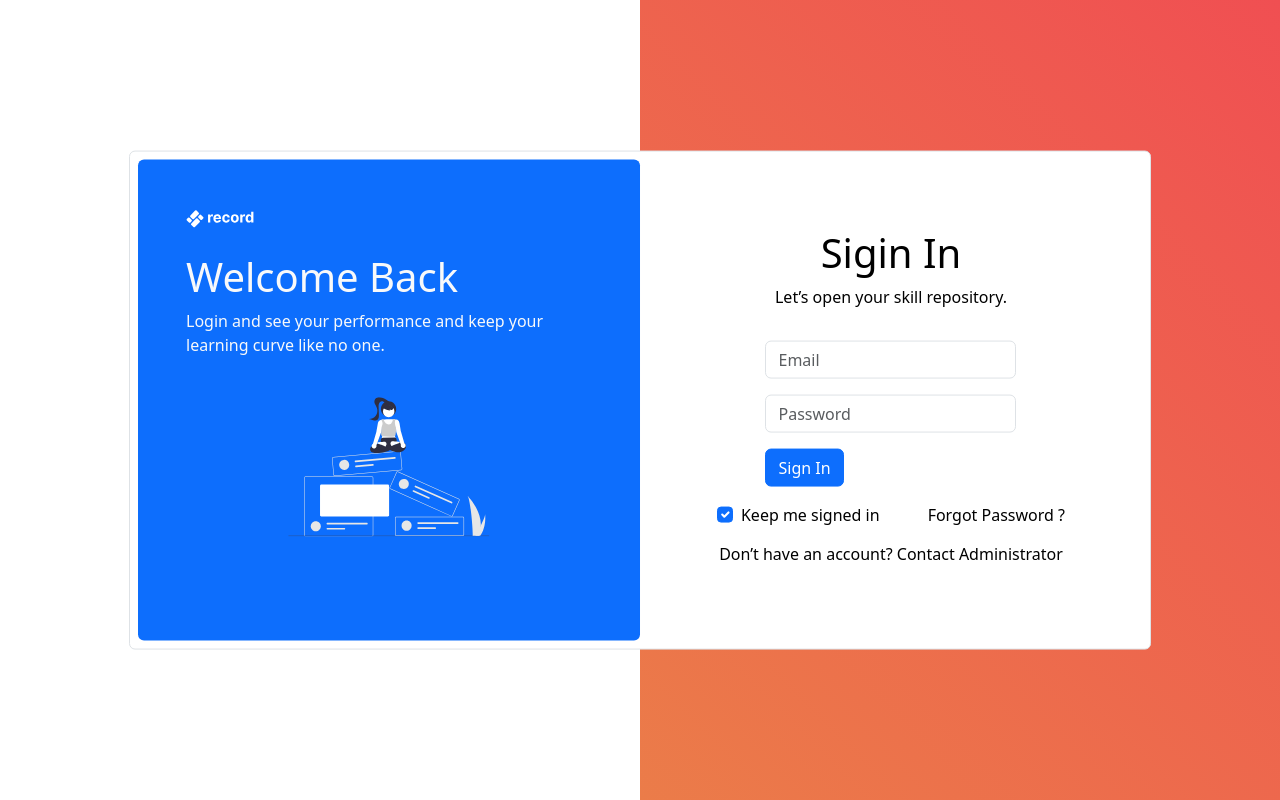
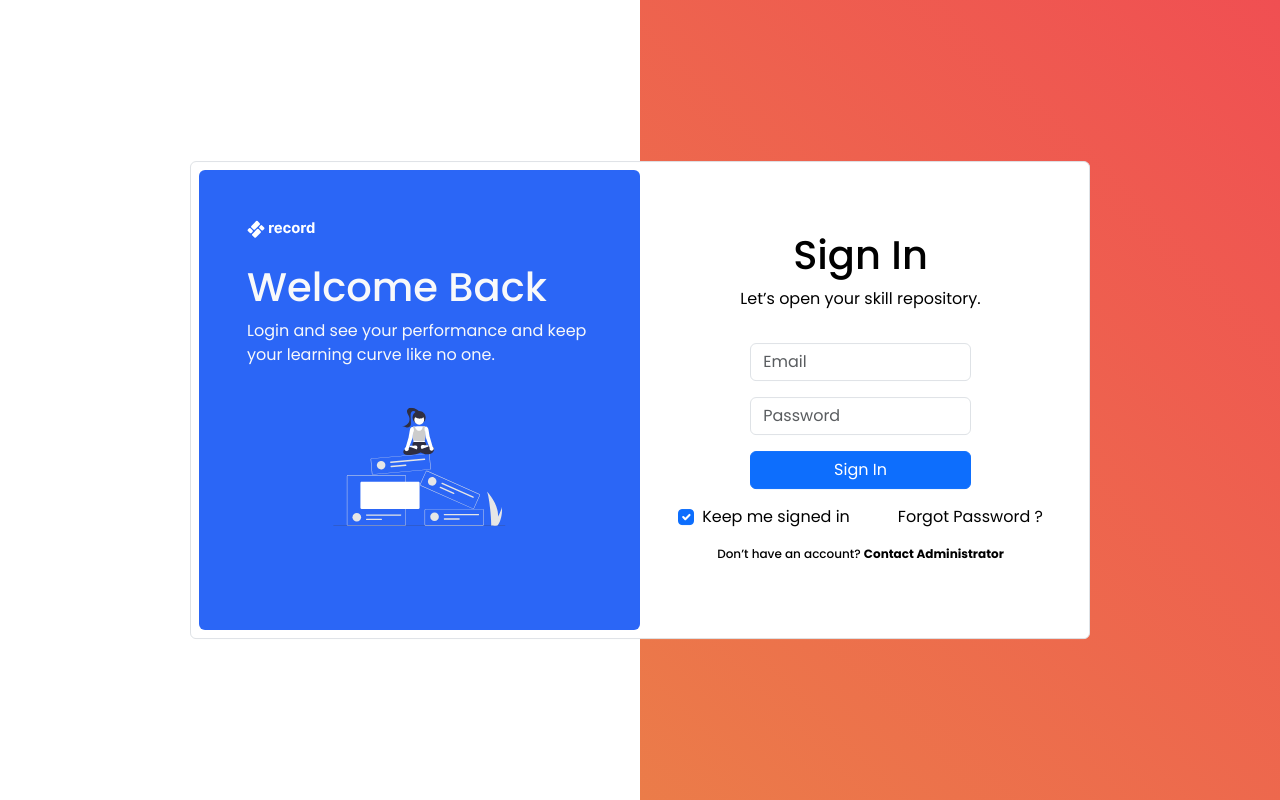
Before and after one commit to Meganathanrbm/Records, a React (Vite) app: page /register in a window 1280 px wide. Built offline with nearby package versions, Linux system fonts and the light colour scheme.

Commit message:
bugs cleared

```diff
--- a/index.html
+++ b/index.html
@@ -19,7 +19,7 @@
       integrity="sha384-YvpcrYf0tY3lHB60NNkmXc5s9fDVZLESaAA55NDzOxhy9GkcIdslK1eN7N6jIeHz"
       crossorigin="anonymous"
     ></script>
-    <title>DashBoard</title>
+    <title>Records</title>
   </head>
   <body>
     <div id="root"></div>
--- a/src/App.css
+++ b/src/App.css
@@ -1,3 +1,4 @@
+
 a {
   text-decoration: none;
   color: inherit;
--- a/src/App.jsx
+++ b/src/App.jsx
@@ -58,9 +58,9 @@ function App() {
     },
   ]);
   return (
-    <>
+    <div className="main">
       {/* <RouterProvider router={router} /> */}
-      <BrowserRouter>
+      <BrowserRouter >
         <Routes>
           <Route element={<SuspenseLayout />}>
             <Route path="/" element={<NavigationLayout />}>
@@ -87,7 +87,7 @@ function App() {
           </Route>
         </Routes>
       </BrowserRouter>
-    </>
+    </div>
   );
 }
 
--- a/src/components/learningCard/learningCard.css
+++ b/src/components/learningCard/learningCard.css
@@ -3,11 +3,13 @@
   border: 1px solid lightgray;
   margin-bottom: 20px;
   border-radius: 10px;
+  width: 90%;
 }
 
 .learningCard__wrapper {
   display: flex;
   align-items: center;
+  width: 100%;
 }
 
 .learningCard__wrapper img {
@@ -25,7 +27,7 @@
 
 .learningCard__progress_per {
   display: flex;
-  width: 420px;
+  width: 100%;
 }
 
 .learningCard__progress_per p {
@@ -41,10 +43,9 @@
   outline: none;
   background-color: blue;
   color: white;
-  width: fit-content;
-  height: 30px;
   border-radius: 5px;
   margin-left: 20px;
+  padding: 8px;
 }
 
 .learningCard__button {
--- a/src/index.css
+++ b/src/index.css
@@ -1,3 +1,6 @@
+
+@import url('https://fonts.googleapis.com/css2?family=Poppins:ital,wght@0,100;0,200;0,300;0,400;0,500;0,600;0,700;0,800;0,900;1,100;1,200;1,300;1,400;1,500;1,600;1,700;1,800;1,900&display=swap');
+
 ul {
   list-style-type: none;
 }
@@ -6,3 +9,12 @@ a {
   text-decoration: none;
   color: inherit;
 }
+
+
+.main {
+  font-family: "Poppins", sans-serif;
+}
+
+.bg-primary{
+background-color: #2B66F6 !important;
+}
--- a/src/layouts/NavigationLayout/navigation.module.css
+++ b/src/layouts/NavigationLayout/navigation.module.css
@@ -3,3 +3,6 @@
   font-weight: bold;
   background-color: aliceblue;
 }
+li {
+  font-size: 15px;
+}
--- a/src/pages/LearningPage/index.jsx
+++ b/src/pages/LearningPage/index.jsx
@@ -12,7 +12,7 @@ const Learning = () => {
   return (
     <div className="learning__wrapper">
       <div className="learning__section">
-        <h4>My Language</h4>
+        <h4 className="pb-3">My Learnings</h4>
         <div className="learning__card_section">
           <LearningCard val={70} />
           <LearningCard val={20} />
--- a/src/pages/RegisterPage/index.jsx
+++ b/src/pages/RegisterPage/index.jsx
@@ -26,7 +26,7 @@ const Signin = () => {
       ) : (
         <div
           className={`container bg-white position-absolute  top-50 start-50 translate-middle d-flex p-2 rounded min-vh-80 border `}
-          style={{ width: "max-content" }}
+          style={{ width: "900px" }}
         >
           <div className="container bg-primary w-50 d-flex flex-column justify-content-start align-items-start  p-5 gap-4 rounded">
             <img src={logo} alt="" srcset="" />
@@ -44,7 +44,7 @@ const Signin = () => {
 
           <div className="conatiner w-50 d-flex flex-column justify-content-center align-items-center gap-3 text-black">
             <section className="d-flex flex-column justify-content-center align-items-center">
-              <h1>Sigin In</h1>
+              <h1>Sign In</h1>
               <p>Let’s open your skill repository.</p>
             </section>
 
@@ -65,7 +65,7 @@ const Signin = () => {
                   placeholder="Password"
                 />
               </div>
-              <Link to={"/onboarding"}> <button type="button" className="btn btn-primary">
+              <Link to={"/onboarding"}> <button style={{width:"100%"}} type="button" className="btn btn-primary">
                 Sign In
               </button></Link>
             </section>
@@ -92,7 +92,7 @@ const Signin = () => {
               </label>
             </div>
 
-            <h6>Don’t have an account? Contact Administrator</h6>
+            <h6 style={{fontSize:"12px"}}>Don’t have an account? <span style={{fontWeight:"bold"}}>Contact Administrator</span></h6>
           </div>
         </div>
       )}
```
